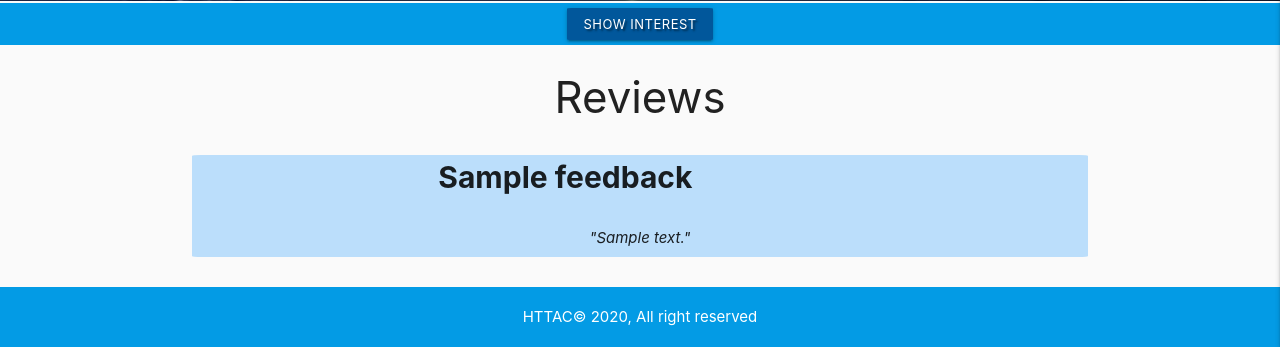
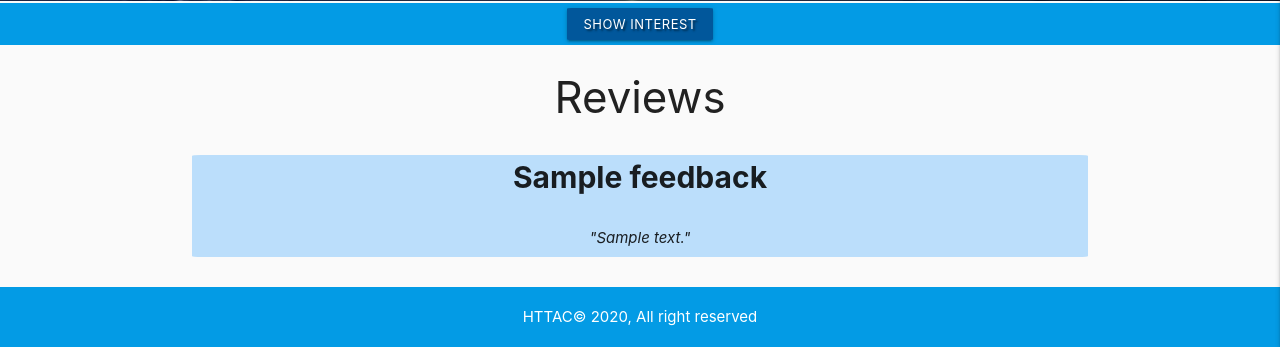
Before and after one commit to Nosjazz/milestone_3, a Flask app: page /reviews in a window 1280 px wide. Shown: the part 513-860 px from the top of the page. Run offline with Flask 2, Linux system fonts and the light colour scheme; a database or web service that is not in the repository returns one stand-in record (values such as "Sample title"); some libraries are stand-ins or nearby versions.

Commit message:
put review in center

```diff
--- a/templates/reviews.html
+++ b/templates/reviews.html
@@ -10,7 +10,7 @@
         {% if feed.interested == true %}
         <div class="col s12 review_home left">
             <div class="row">
-                <div class="col s10">
+                <div class="col s12">
                     <p class="large">
                         <i class="fas fa-star"></i>
                         {{ feed.name }}
@@ -35,7 +35,7 @@
             {% else %}
         <div class="col s12 review_home right">
             <div class="row">
-                <div class="col s10">
+                <div class="col s12">
                     <p class="large">{{ feed.name }}</p>
                 </div>
                 {% if session.user|lower == feed.created_by|lower %}
```
